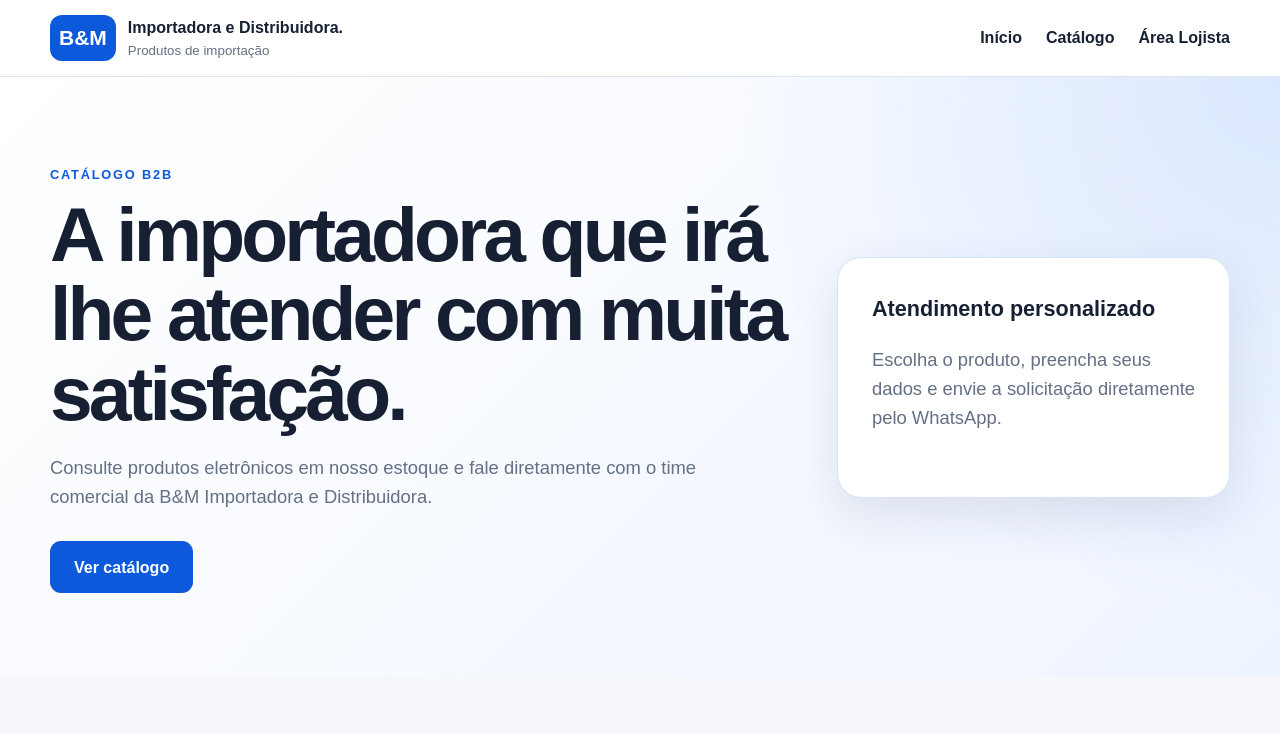
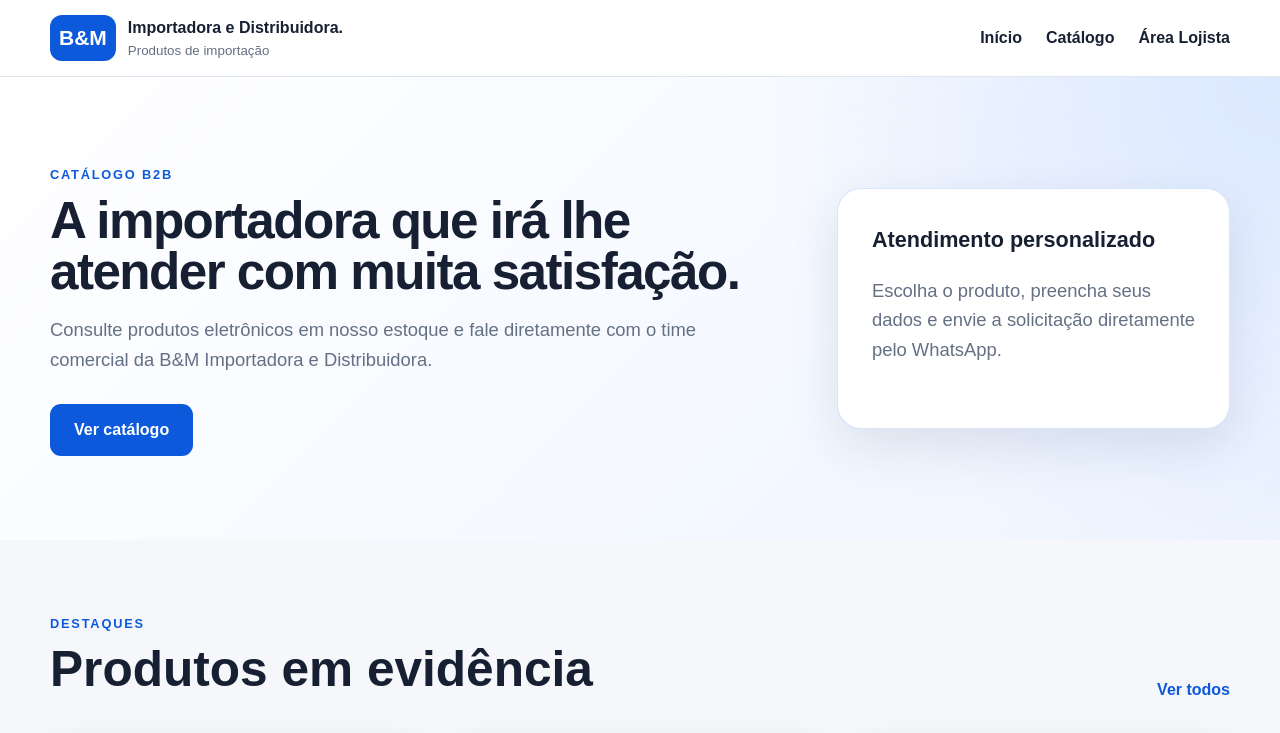
Before and after one commit to romanuser/bm-vitrine, a Next.js app: page / in a window 1280 px wide. Shown: the top 733 px of the page. Built offline with nearby package versions, Linux system fonts and the light colour scheme; grey boxes are pictures that could not be loaded.

Commit message:
Atualiza css .hero h1 {

```diff
--- a/src/app/globals.css
+++ b/src/app/globals.css
@@ -4,6 +4,7 @@
   --text: #172033;
   --muted: #647084;
   --primary: #0c5adb;
+  --secundary: #a22600;
   --primary-dark: #0845a8;
   --border: #dfe5ee;
   --soft: #eef4ff;
@@ -125,9 +126,9 @@ textarea {
 .hero h1 {
   max-width: 760px;
   margin: 8px 0 18px;
-  font-size: clamp(2.4rem, 6vw, 4.9rem);
-  line-height: 1.04;
-  letter-spacing: -0.05em;
+  font-size: clamp(2rem, 4vw, 3.5rem);
+  line-height: 1.00;
+  letter-spacing: -0.03em;
 }
 
 .hero p {
```
